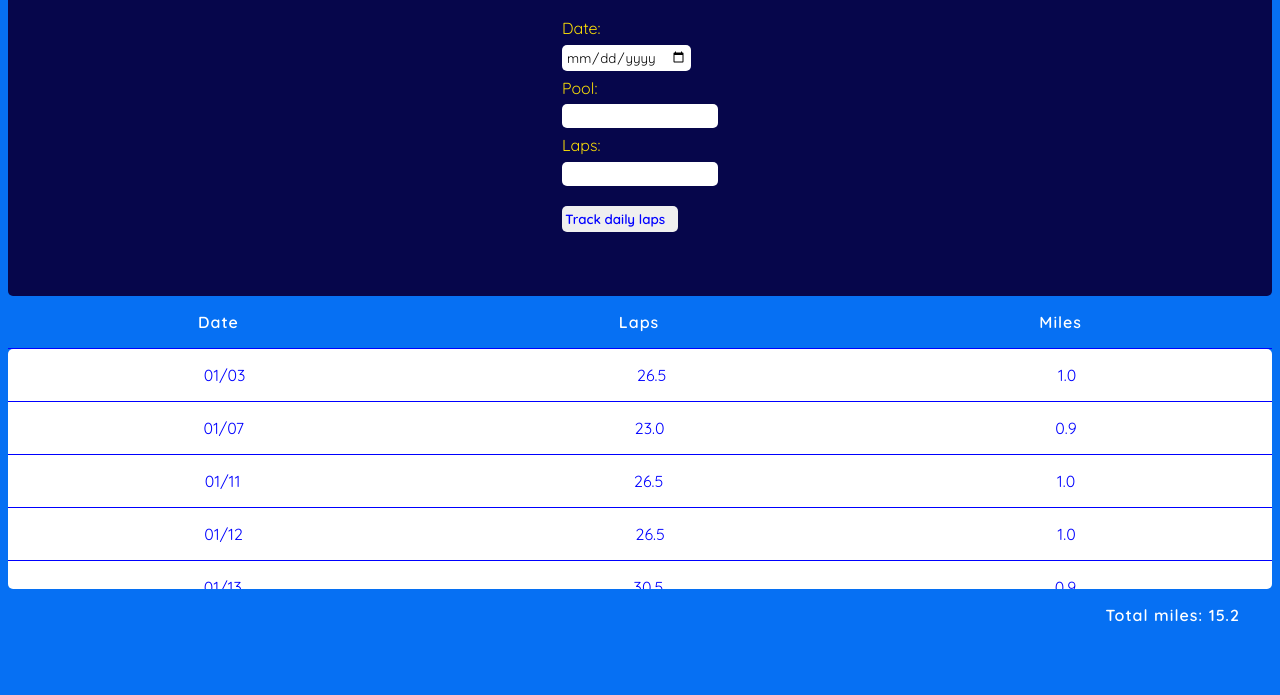
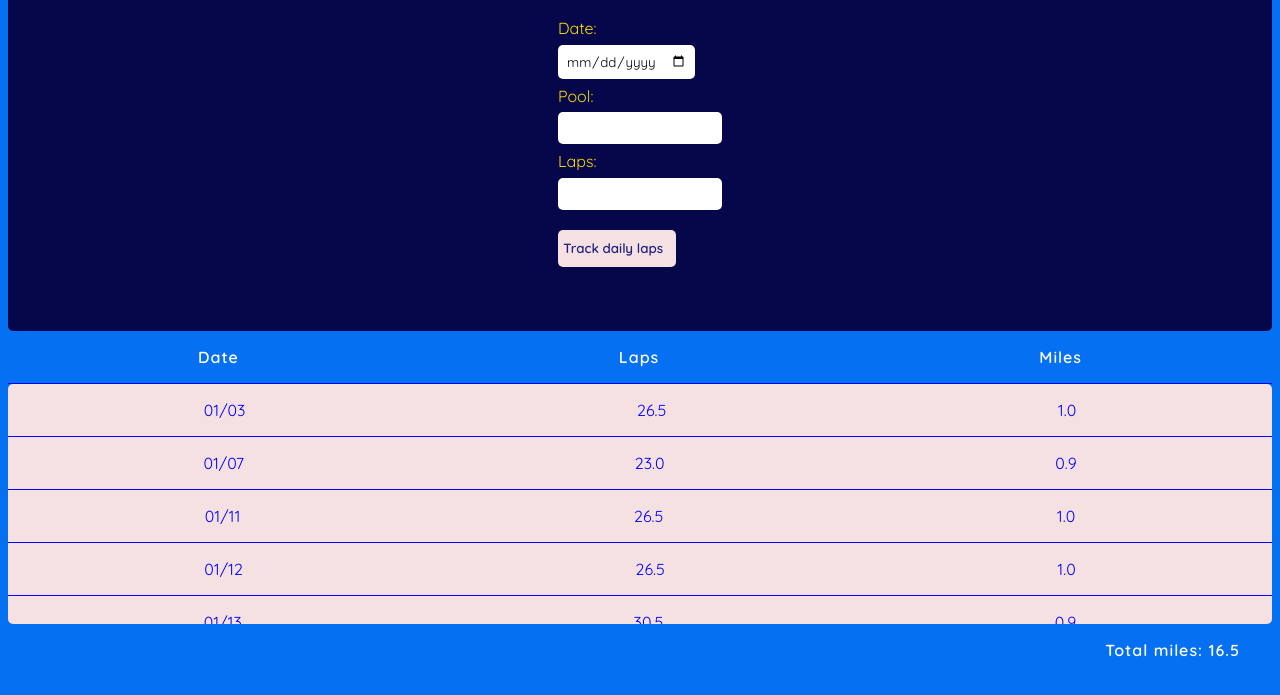
Before and after one commit to michaella23/swim-distance-tracker, a plain HTML site: page index.html in a window 1280 px wide. Shown: the part 75-770 px from the top of the page. Drawn offline with Linux system fonts and the light colour scheme.

Commit message:
styling tweaks, firebase resources

```diff
--- a/index.html
+++ b/index.html
@@ -6,7 +6,7 @@
     <title>Swim Distance Tracker</title>
     <link rel="preconnect" href="https://fonts.googleapis.com">
     <link rel="preconnect" href="https://fonts.gstatic.com" crossorigin>
-    <link href="https://fonts.googleapis.com/css2?family=Quicksand:wght@400;500;600&display=swap" rel="stylesheet">
+    <link href="https://fonts.googleapis.com/css2?family=Quicksand:wght@400;500;600;800&display=swap" rel="stylesheet">
     <link rel="stylesheet" href="style.css"/>
 </head>
 <body>
--- a/laps.js
+++ b/laps.js
@@ -95,4 +95,16 @@ export const lapsData = [
         miles: 1.0,
         pool: "Bartholomew"
     },
+    {
+        date: "02/12",
+        laps: 28,
+        miles: 0.8,
+        pool: "Bartholomew"
+    },
+    {
+        date: "02/25",
+        laps: 13,
+        miles: 0.5,
+        pool: "Stacy"
+    },
 ]
--- a/script.js
+++ b/script.js
@@ -1,3 +1,5 @@
+
+
 import { lapsData } from "./laps.js"
 
 const dateEl = document.getElementById("date-el")
--- a/style.css
+++ b/style.css
@@ -54,28 +54,28 @@ label, input {
 
 input {
     display: block;
-    padding: 0.25rem;
+    padding: 0.5rem;
 }
 
 input:focus,
-input:hover,
-.submit-btn:focus,
-.submit-btn:hover {
+input:hover {
     outline: 3px solid rgb(249, 221, 7);
 }
 
 .submit-btn {
-    padding: 0.4em 1em 0.4em 0.25em;
+    padding: 0.8em 1em 0.8em 0.4em;
     margin-top: 1em;
     text-align: left;
-    color: blue;
-    font-weight: 600;
+    background-color: rgb(245, 225, 225);
+    color: rgb(32, 32, 128);
+    font-weight: 800;
 }
 
 .submit-btn:hover,
 .submit-btn:focus {
-    background-color:  rgb(24, 125, 248);
-    color: rgb(255, 255, 255);
+    color: rgb(245, 225, 225);
+    background-color: rgb(32, 32, 128);
+    outline: 3px solid rgb(245, 225, 225);
 }
 
 .stats-heading,
@@ -96,7 +96,7 @@ input:hover,
 }
 
 .stats-el {
-    background-color: rgb(255, 255, 255);
+    background-color: rgb(245, 225, 225);
     color:blue;
     height: 30vh;
     overflow: scroll;
```
Also changed, not shown: README.md.
